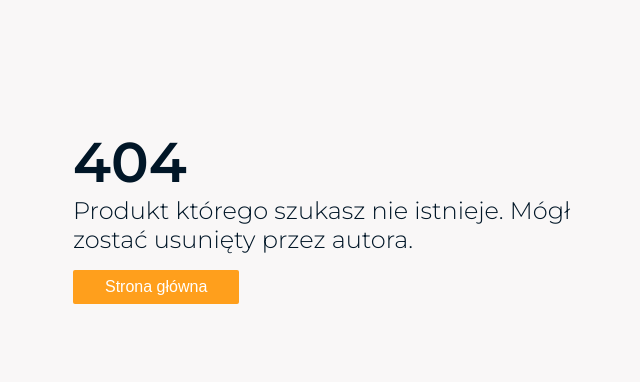
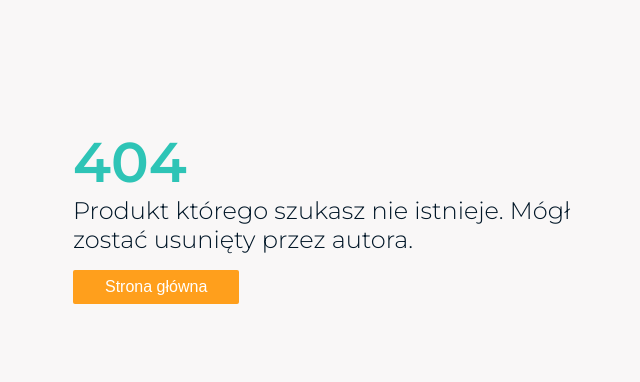
Before and after one commit to michalgolda/elabodeal, a Django app: page /product/1/ in a window 1280 px wide. Shown: the part 60-442 px from the top of the page, without its empty margins (317-957 px from the left). Run offline with Django 3.2, Linux system fonts and the light colour scheme; data that the repository does not hold is empty; some libraries are stand-ins or nearby versions.

Commit message:
Change product not found error title color

```diff
--- a/elabodeal/web/static/styles/pages/product_404.css
+++ b/elabodeal/web/static/styles/pages/product_404.css
@@ -14,6 +14,7 @@
 .error__title {
 	font-size: 3.5rem;
 	font-weight: 600;
+	color: var(--green);
 }
 
 .error__btn {
```
